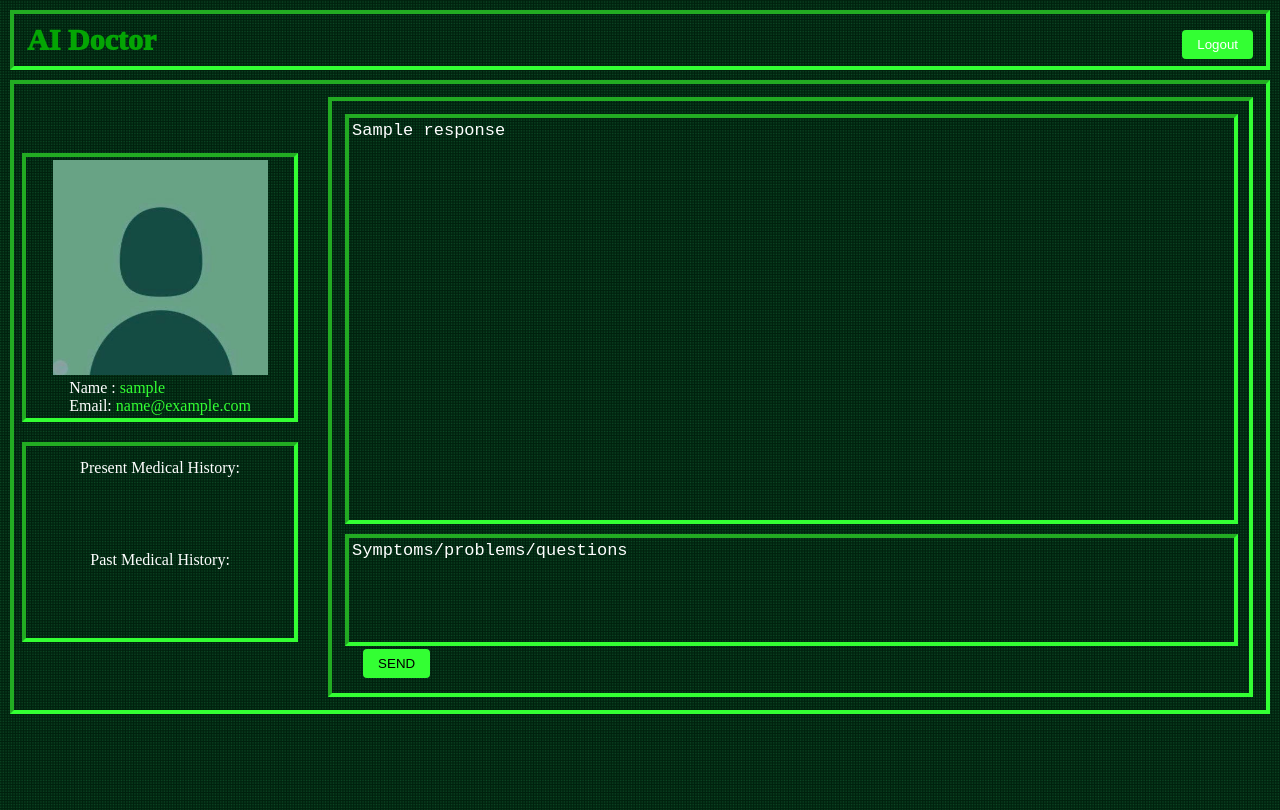
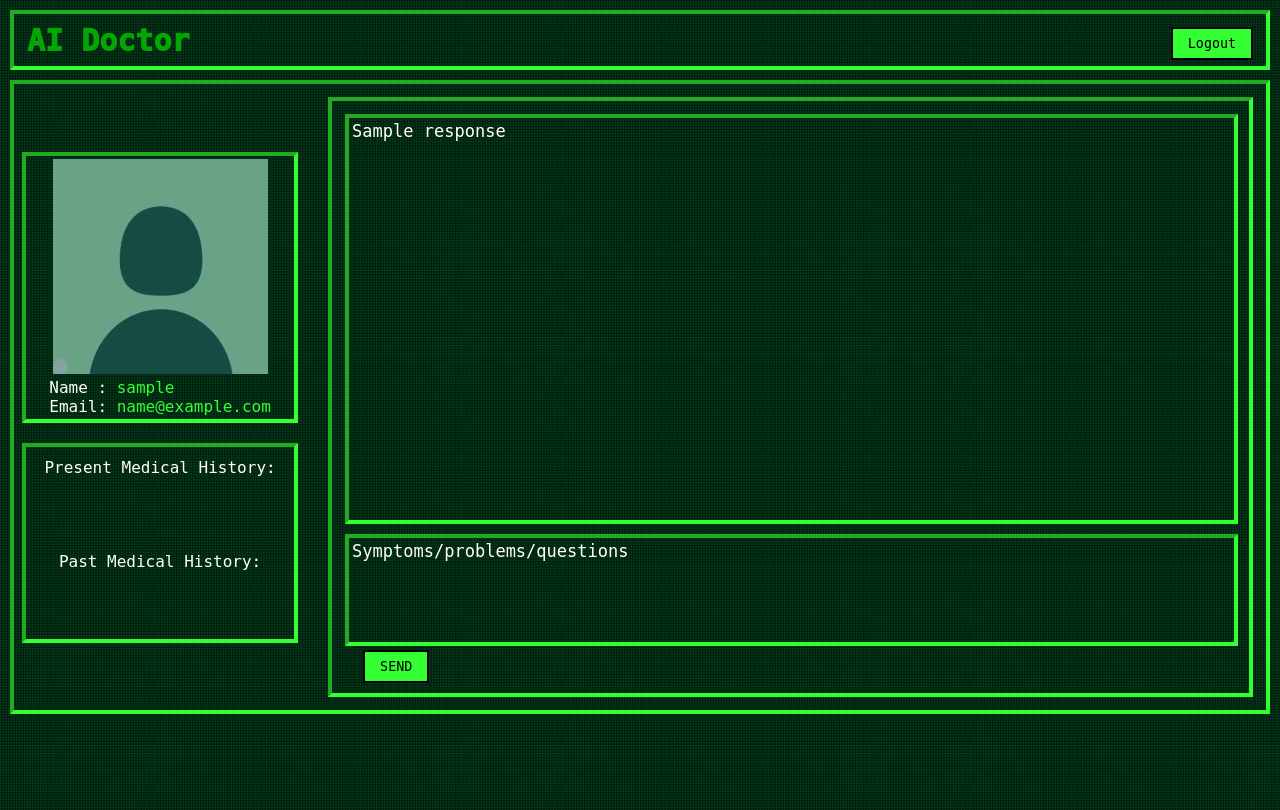
Before and after one commit to vikash06131721/Hacklahoma, a Flask app: template AI Doctor/app/templates/index.html in a window 1280 px wide. Run offline with Flask 3, Linux system fonts and the light colour scheme; the template is opened without the code that fills it: most values are stand-ins (such as "Sample title", 1, 10 or a date in 2020).

Commit message:
Update style.css

```diff
--- a/AI Doctor/app/static/style.css
+++ b/AI Doctor/app/static/style.css
@@ -2,11 +2,7 @@
     margin: 0;
     padding: 0;
     box-sizing: border-box;
-<<<<<<< HEAD
     font-family: 'Inconsolata', monospace;
-=======
-    font-family: 'courier', monospace;
->>>>>>> 57963d4ce7c12e93097d706c7506d31c34d4806b
     justify-content: center;
     align-items: center;
 }
@@ -26,7 +22,6 @@ body {
   );
   background-size: 0.1em 0.1em;
   height: 100vh;
-<<<<<<< HEAD
 }
 
 .uppercase-text {
@@ -78,61 +73,7 @@ body {
     background-color: #000000;
     color: #33ff33;
     border: 2px solid #33ff33;
-=======
 }
-
-
-
-.navbar {
-    height: 60px;
-    color: #04a504;
-    font-weight: 1000;
-    box-sizing: border-box;
-    font-size: 30px;
-    border: 4px solid #33ff33;
-    border-style: inset;
-    margin: 10px;
-    padding: 3px;
-
-    display: flex;
-    flex-direction: row;
-    align-items: center;
-    justify-content: space-between;
-
-
->>>>>>> 57963d4ce7c12e93097d706c7506d31c34d4806b
-}
-.title {
-
-    margin-left: 10px;
-
-}
-
-.logout {
-    color: #049f04;
-    text-decoration: none;
-    margin-right: 10px;
-}
-
-
-#logout {
-    color: white;
-    padding: 7px 15px;
-    border: none;
-    cursor: pointer;
-    border-radius: 4px;
-    transition: all 0.3s ease-in-out;
-    background-color: #33ff33;
-}
-
-
-#logout:hover {
-    background-color: #000000;
-    color: #33ff33;
-    border: 2px solid #33ff33;
-}
-
-
 
 .container {
     display: flex;
@@ -271,59 +212,20 @@ body {
 }
 
 #sendButton {
-<<<<<<< HEAD
     color: black;
     padding: 7px 15px;
     border: 2px soli;
     cursor: pointer;
-=======
-    color: white;
-    padding: 7px 15px;
-    border: none;
-    cursor: pointer;
-    border-radius: 4px;
->>>>>>> 57963d4ce7c12e93097d706c7506d31c34d4806b
     transition: all 0.3s ease-in-out;
     background-color: #33ff33;
     margin: 11px;
 }
 
-<<<<<<< HEAD
-=======
-
-
-
->>>>>>> 57963d4ce7c12e93097d706c7506d31c34d4806b
 #sendButton:hover {
     background-color: #000000;
     color: #33ff33;
     border: 2px solid #33ff33;
 }
-<<<<<<< HEAD
-=======
-
-
-#answer {
-    background-color: transparent;
-    height: 94%;
-    width: 98%;
-    color: white;
-    border-style: none;
-    outline: none;
-    /* Remove default focus outline */
-}
-
-#symptoms {
-    background-color: transparent;
-    height: 80%;
-    width: 98%;
-    color: white;
-    border-style: none;
-    outline: none;
-    /* Remove default focus outline */
-}
-
->>>>>>> 57963d4ce7c12e93097d706c7506d31c34d4806b
 
 
 #answer {
@@ -372,29 +274,14 @@ body {
 
 
 button {
-<<<<<<< HEAD
     cursor: pointer;
     transition: all 0.3s ease-in-out;
     background-color: #33ff33;
     border: 2px solid black;
-=======
-
-    cursor: pointer;
-    transition: all 0.3s ease-in-out;
-    background-color: #33ff33;
-
-    border: 2px solid black;
-
-
->>>>>>> 57963d4ce7c12e93097d706c7506d31c34d4806b
 }
 
 button:hover {
     background-color: #000000;
     color: #33ff33;
     border: 2px solid #33ff33;
-<<<<<<< HEAD
 }
-=======
-}
->>>>>>> 57963d4ce7c12e93097d706c7506d31c34d4806b
```
